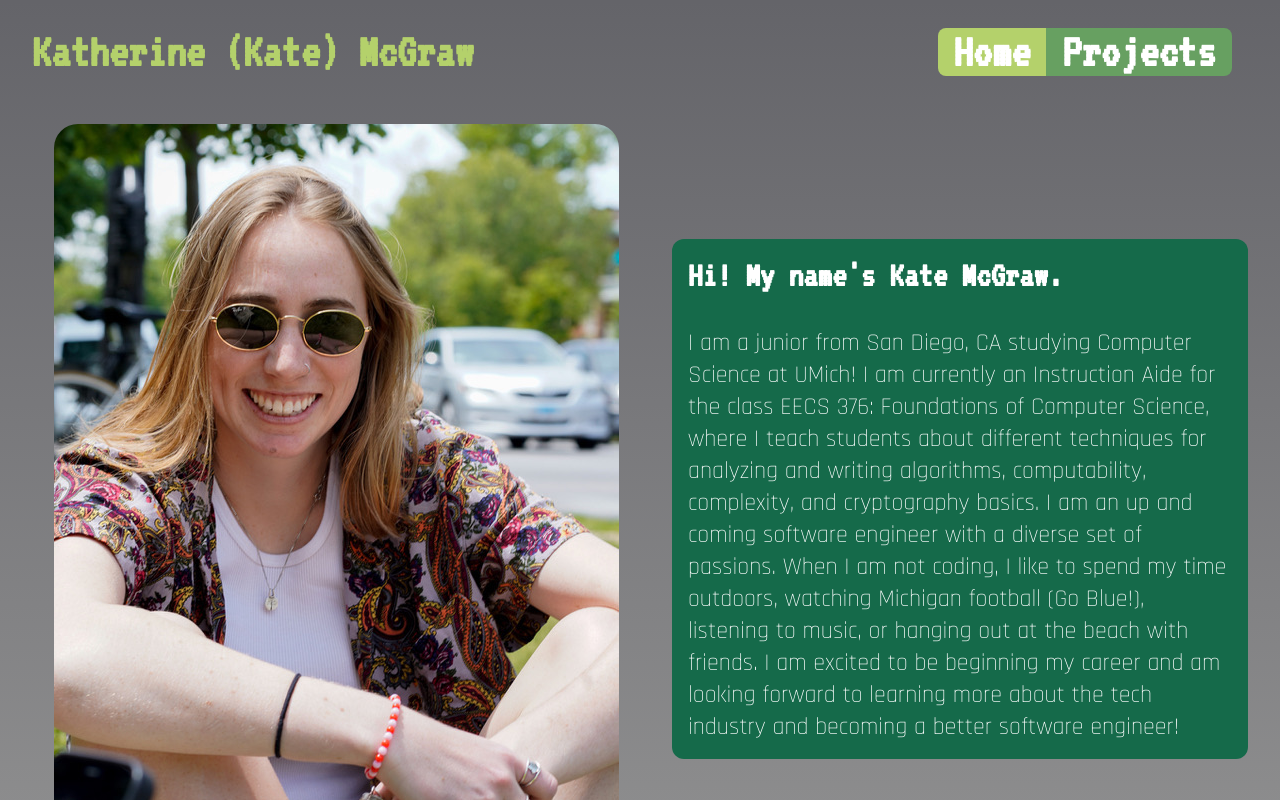
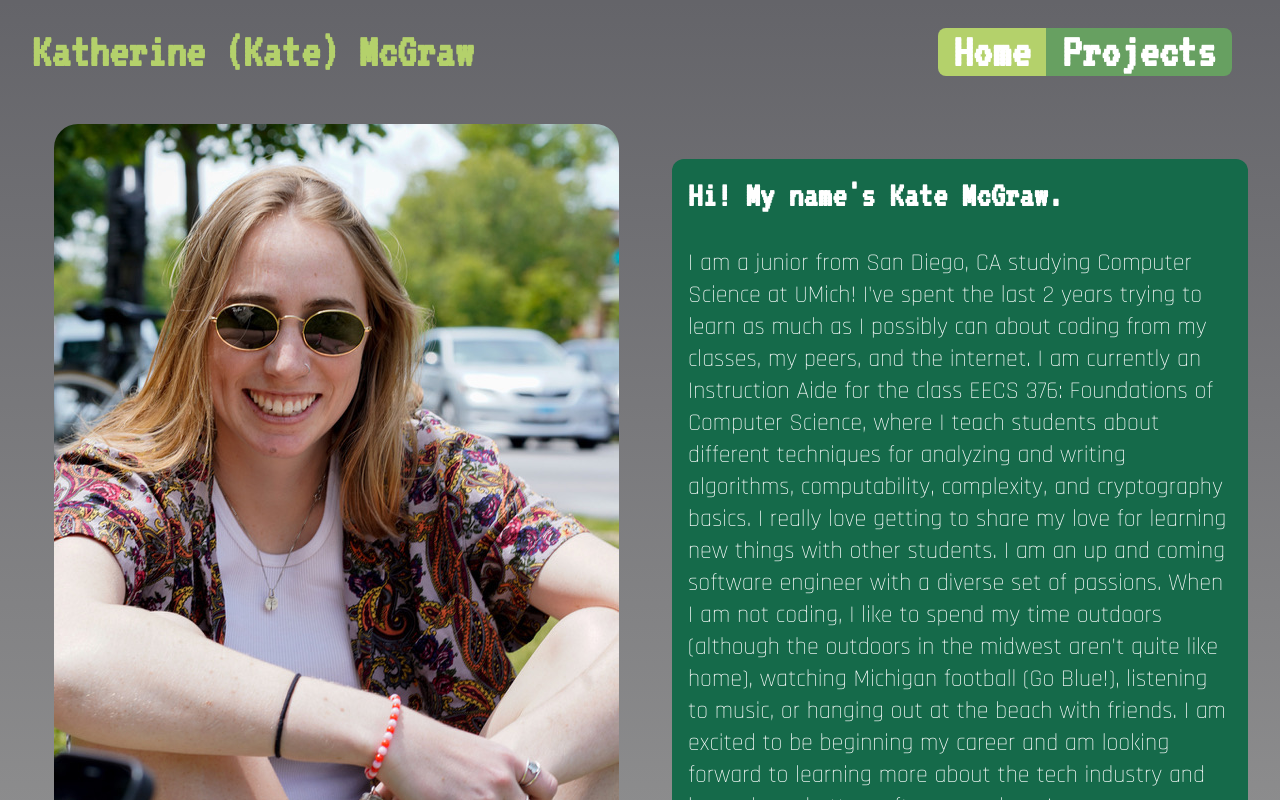
Before and after one commit to katemcgraw0/katesweb, a Next.js app: page / in a window 1280 px wide. Shown: the top 800 px of the page. Built offline with nearby package versions, Linux system fonts and the light colour scheme.

Commit message:
Updated personal description

```diff
--- a/pages/index.js
+++ b/pages/index.js
@@ -26,7 +26,7 @@ export default function Home() {
                 Hi! My name's Kate McGraw.
               </h2>
               <p className="sm:text-2xl text-lg mb-4 bg-green3 mt-0 p-4 text-white rounded-b-xl font-bodyCust">
-                I am a junior from San Diego, CA studying Computer Science at UMich! I am currently an Instruction Aide for the class EECS 376: Foundations of Computer Science, where I teach students about different techniques for analyzing and writing algorithms, computability, complexity, and cryptography basics. I am an up and coming software engineer with a diverse set of passions. When I am not coding, I like to spend my time outdoors, watching Michigan football (Go Blue!), listening to music, or hanging out at the beach with friends. I am excited to be beginning my career and am looking forward to learning more about the tech industry and becoming a better software engineer!
+                I am a junior from San Diego, CA studying Computer Science at UMich! I've spent the last 2 years trying to learn as much as I possibly can about coding from my classes, my peers, and the internet. I am currently an Instruction Aide for the class EECS 376: Foundations of Computer Science, where I teach students about different techniques for analyzing and writing algorithms, computability, complexity, and cryptography basics. I really love getting to share my love for learning new things with other students. I am an up and coming software engineer with a diverse set of passions. When I am not coding, I like to spend my time outdoors (although the outdoors in the midwest aren't quite like home), watching Michigan football (Go Blue!), listening to music, or hanging out at the beach with friends. I am excited to be beginning my career and am looking forward to learning more about the tech industry and becoming a better software engineer!
               </p>
 
             </div>
```
